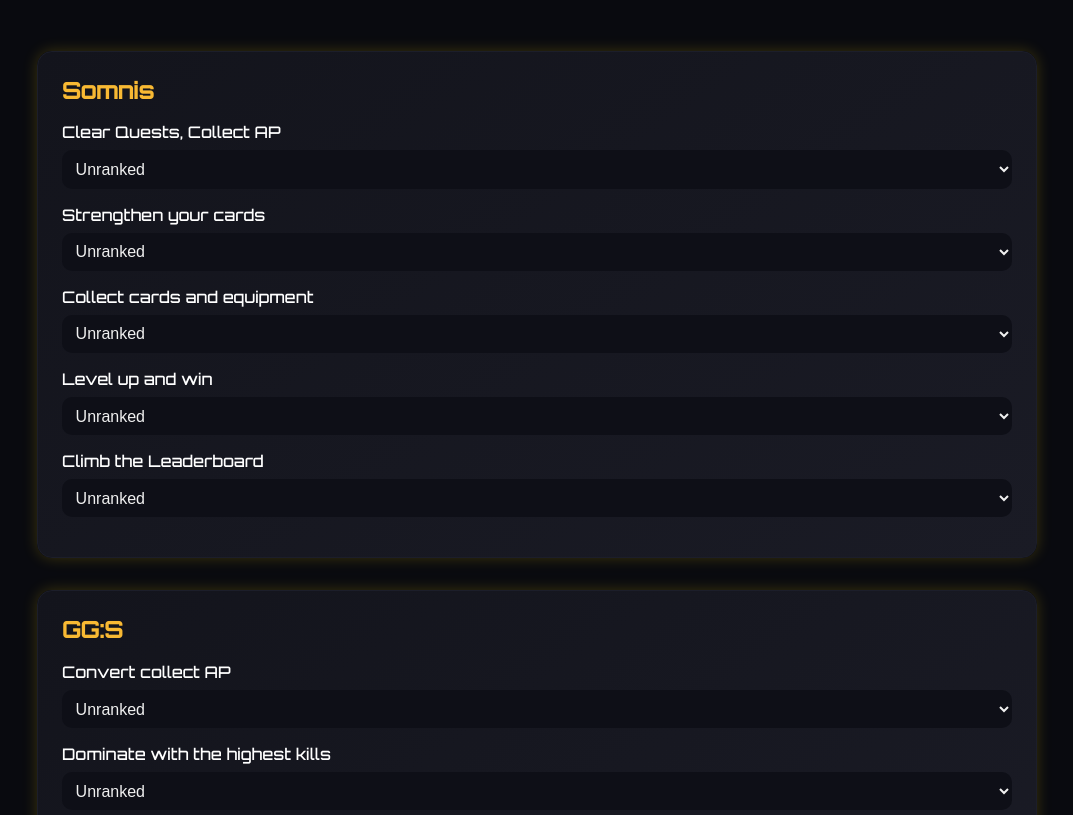
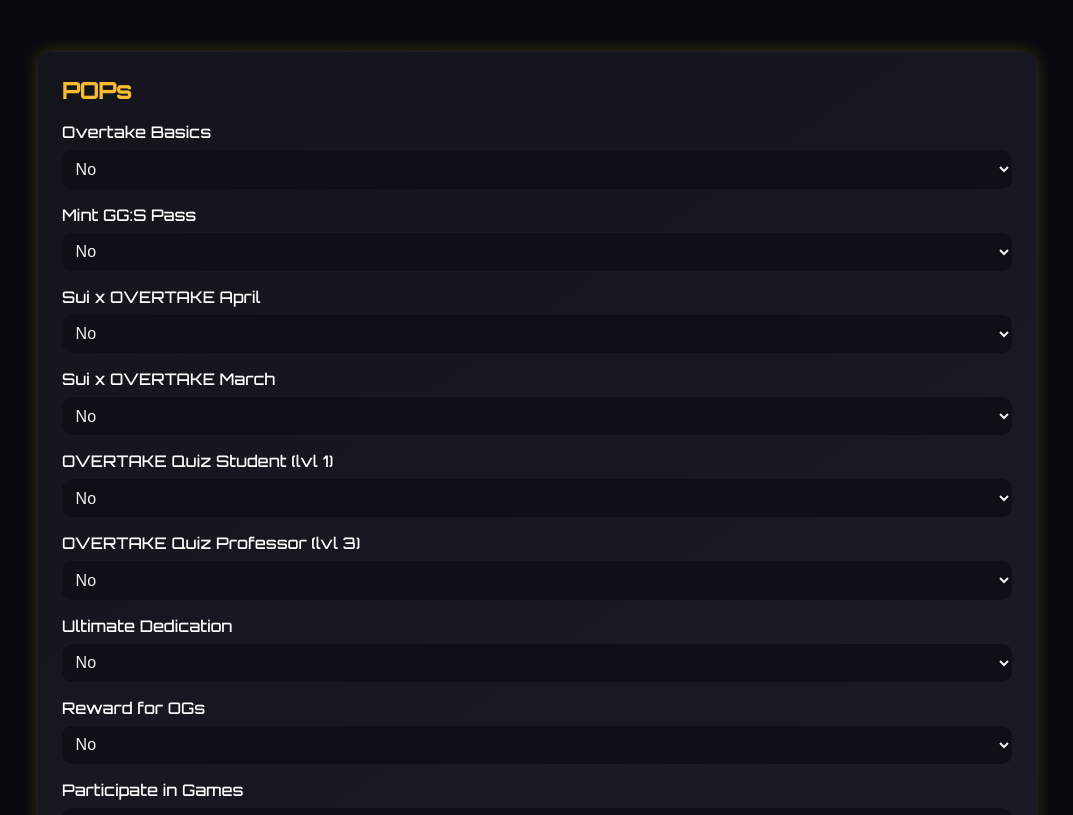
Before and after one commit to ameerchahal/-TAKE-Allocation-checker-only-gamefest-launchpools-, a plain HTML site: page index.html in a window 1280 px wide. Shown: the part 132-947 px from the top of the page, without its empty margins (103-1176 px from the left). Drawn offline with Linux system fonts and the light colour scheme.

Commit message:
Update index.html

```diff
--- a/index.html
+++ b/index.html
@@ -12,20 +12,17 @@
       background-color: #090a0f;
       color: white;
     }
-
     header {
       text-align: center;
       padding: 2rem 1rem 1rem;
       color: #f8b933;
     }
-
     header img {
       width: 80px;
       height: 80px;
       border-radius: 12px;
       margin-bottom: 1rem;
     }
-
     .wrapper {
       display: flex;
       flex-direction: column;
@@ -34,7 +31,6 @@
       margin: 0 auto;
       padding: 1rem;
     }
-
     .category {
       background: linear-gradient(145deg, #13141c, #1a1b25);
       border: 1px solid #1c1e2a;
@@ -42,23 +38,19 @@
       padding: 1.5rem;
       box-shadow: 0 0 15px rgba(255, 215, 0, 0.2);
     }
-
     .category h2 {
       margin-top: 0;
       color: #f8b933;
       font-size: 1.4rem;
     }
-
-    .pool {
+    .pool, .check, .rank-check {
       margin-bottom: 1rem;
     }
-
     label {
       display: block;
       margin-bottom: 0.5rem;
     }
-
-    select {
+    select, input[type="number"] {
       width: 100%;
       padding: 0.6rem;
       font-size: 1rem;
@@ -68,12 +60,10 @@
       color: #f0f0f0;
       outline: none;
     }
-
     .result {
       margin-top: 0.5rem;
       color: #80ffd3;
     }
-
     .total {
       text-align: center;
       font-size: 1.8rem;
@@ -81,12 +71,10 @@
       color: #76ff03;
       font-weight: bold;
     }
-
     .actions {
       text-align: center;
       margin-bottom: 2rem;
     }
-
     button {
       padding: 0.75rem 1.5rem;
       margin: 0.5rem;
@@ -98,11 +86,9 @@
       cursor: pointer;
       transition: all 0.2s ease-in-out;
     }
-
     button:hover {
       background: #ffdf65;
     }
-
     @media screen and (max-width: 600px) {
       .wrapper {
         padding: 1rem 0.5rem;
@@ -117,51 +103,37 @@
   </header>
 
   <div class="wrapper">
+    <!-- Existing categories here -->
+
     <div class="category">
-      <h2>Somnis</h2>
-      <div class="pool" data-pool="Clear Quests, Collect AP">
-        <label>Clear Quests, Collect AP</label>
-        <select></select>
-        <div class="result"></div>
-      </div>
-      <div class="pool" data-pool="Strengthen your cards">
-        <label>Strengthen your cards</label>
-        <select></select>
-        <div class="result"></div>
-      </div>
-      <div class="pool" data-pool="Collect cards and equipment">
-        <label>Collect cards and equipment</label>
-        <select></select>
-        <div class="result"></div>
-      </div>
-      <div class="pool" data-pool="Level up and win">
-        <label>Level up and win</label>
-        <select></select>
-        <div class="result"></div>
-      </div>
-      <div class="pool" data-pool="Climb the Leaderboard">
-        <label>Climb the Leaderboard</label>
-        <select></select>
-        <div class="result"></div>
+      <h2>POPs</h2>
+      <div class="check" data-check="Overtake Basics"> <label>Overtake Basics</label><select><option>No</option><option>Yes</option></select><div class="result"></div></div>
+      <div class="check" data-check="Mint GG:S Pass"><label>Mint GG:S Pass</label><select><option>No</option><option>Yes</option></select><div class="result"></div></div>
+      <div class="check" data-check="Sui x OVERTAKE April"><label>Sui x OVERTAKE April</label><select><option>No</option><option>Yes</option></select><div class="result"></div></div>
+      <div class="check" data-check="Sui x OVERTAKE March"><label>Sui x OVERTAKE March</label><select><option>No</option><option>Yes</option></select><div class="result"></div></div>
+      <div class="check" data-check="OVERTAKE Quiz Student (lvl 1)"><label>OVERTAKE Quiz Student (lvl 1)</label><select><option>No</option><option>Yes</option></select><div class="result"></div></div>
+      <div class="check" data-check="OVERTAKE Quiz Professor (lvl 3)"><label>OVERTAKE Quiz Professor (lvl 3)</label><select><option>No</option><option>Yes</option></select><div class="result"></div></div>
+      <div class="check" data-check="Ultimate Dedication"><label>Ultimate Dedication</label><select><option>No</option><option>Yes</option></select><div class="result"></div></div>
+      <div class="check" data-check="Reward for OGs"><label>Reward for OGs</label><select><option>No</option><option>Yes</option></select><div class="result"></div></div>
+      <div class="check" data-check="Participate in Games"><label>Participate in Games</label><select><option>No</option><option>Yes</option></select><div class="result"></div></div>
+      <div class="check" data-check="Prove Your Love"><label>Prove Your Love</label><select><option>No</option><option>Yes</option></select><div class="result"></div></div>
+    </div>
+
+    <div class="category">
+      <h2>SOMNIS Season 1</h2>
+      <div class="rank-check">
+        <label>Enter your Elite League 5 Rank (1-98)</label>
+        <input type="number" id="rankS1" min="1" max="98">
+        <div class="result" id="s1result"></div>
       </div>
     </div>
 
     <div class="category">
-      <h2>GG:S</h2>
-      <div class="pool" data-pool="Convert collect AP">
-        <label>Convert collect AP</label>
-        <select></select>
-        <div class="result"></div>
-      </div>
-      <div class="pool" data-pool="Dominate with the highest kills">
-        <label>Dominate with the highest kills</label>
-        <select></select>
-        <div class="result"></div>
-      </div>
-      <div class="pool" data-pool="Survive the zombie hordle">
-        <label>Survive the zombie hordle</label>
-        <select></select>
-        <div class="result"></div>
+      <h2>SOMNIS Season 2 (November Event)</h2>
+      <div class="rank-check">
+        <label>Enter your November Event Rank (1-1000)</label>
+        <input type="number" id="rankS2" min="1" max="1000">
+        <div class="result" id="s2result"></div>
       </div>
     </div>
 
@@ -174,124 +146,72 @@
   </div>
 
   <script>
-    const allocations = {
-      'Clear Quests, Collect AP': {
-        Champion: 250000,
-        Grandmaster: 150000,
-        Master: 100000,
-        Diamond: 57142.86,
-        Platinum: 18888.89,
-        Gold: 3000,
-        Silver: 522.22,
-        Unranked: 0
-      },
-      'Strengthen your cards': {
-        Champion: 56000,
-        Grandmaster: 30000,
-        Master: 12000,
-        Diamond: 5000,
-        Platinum: 1500,
-        Gold: 750,
-        Silver: 100,
-        Unranked: 0
-      },
-      'Collect cards and equipment': {
-        Champion: 125000,
-        Grandmaster: 75000,
-        Master: 50000,
-        Diamond: 28142.43,
-        Platinum: 9444.44,
-        Gold: 1500,
-        Silver: 261.11,
-        Unranked: 0
-      },
-      'Level up and win': {
-        Champion: 75000,
-        Grandmaster: 45000,
-        Master: 30000,
-        Diamond: 17142.86,
-        Platinum: 5666.67,
-        Gold: 900,
-        Silver: 157.67,
-        Unranked: 0
-      },
-      'Climb the Leaderboard': {
-        Champion: 60000,
-        Grandmaster: 54000,
-        Master: 48000,
-        Diamond: 4600,
-        Platinum: 666,
-        Gold: 300,
-        Silver: 148,
-        Unranked: 0
-      },
-      'Convert collect AP': {
-        Champion: 450000,
-        Grandmaster: 300000,
-        Master: 225000,
-        Diamond: 23969.07,
-        Platinum: 2833.33,
-        Gold: 450,
-        Silver: 56.67,
-        Unranked: 0
-      },
-      'Dominate with the highest kills': {
-        Champion: 300000,
-        Grandmaster: 200000,
-        Master: 150000,
-        Diamond: 15979.38,
-        Platinum: 1888.89,
-        Gold: 300,
-        Silver: 37.78,
-        Unranked: 0
-      },
-      'Survive the zombie hordle': {
-        Champion: 150000,
-        Grandmaster: 100000,
-        Master: 75000,
-        Diamond: 7989.69,
-        Platinum: 944.44,
-        Gold: 150,
-        Silver: 18.89,
-        Unranked: 0
-      }
+    const popAllocations = {
+      "Overtake Basics": 1.064,
+      "Mint GG:S Pass": 10.13,
+      "Sui x OVERTAKE April": 34.89,
+      "Sui x OVERTAKE March": 31.68,
+      "OVERTAKE Quiz Student (lvl 1)": 8.45,
+      "OVERTAKE Quiz Professor (lvl 3)": 45.97,
+      "Ultimate Dedication": 1953.12,
+      "Reward for OGs": 703.23,
+      "Participate in Games": 199.46,
+      "Prove Your Love": 1253.91
     };
 
-    const tiers = ['Unranked', 'Silver', 'Gold', 'Platinum', 'Diamond', 'Master', 'Grandmaster', 'Champion'];
+    const s1Ranks = [14799,13900,13772,13433,13379,12961,12352,12095,12061,11965,11854,11740,11620,11541,11521,11506,11441,11435,11410,11398,11395,11390,11384,11384,11284,11284,11108,10895,10855,10838,10544,10394,10391,10325,10274,10212,10183,10172,10132,10103,10075,10024,9984,9961,9938,9910,9896,9870,9870,9847,9836,9765,9674,9557,9551,9540,9400,9392,9378,9329,9329,9307,9295,9289,9281,9278,9267,9264,9264,9261,9261,9258,9258,9255,9255,9250,9250,9247,9244,9244,9244,9244,9244,9244,9241,9241,9238,9235,9233,9230,9227,9227,9227,9227,9224,9221];
 
-    document.querySelectorAll('.pool').forEach(poolDiv => {
-      const poolName = poolDiv.dataset.pool;
-      const select = poolDiv.querySelector('select');
-      tiers.forEach(tier => {
-        const opt = document.createElement('option');
-        opt.value = tier;
-        opt.textContent = tier;
-        select.appendChild(opt);
-      });
+    function getS2Allocation(rank) {
+      if (rank == 1) return 150000;
+      if (rank == 2) return 100000;
+      if (rank == 3) return 70000;
+      if (rank <= 10) return 25000;
+      if (rank <= 20) return 10000;
+      if (rank <= 50) return 5000;
+      if (rank <= 100) return 2000;
+      if (rank <= 200) return 1000;
+      if (rank <= 500) return 500;
+      if (rank <= 1000) return 200;
+      return 0;
+    }
 
+    document.querySelectorAll('.check').forEach(div => {
+      const checkName = div.dataset.check;
+      const select = div.querySelector('select');
       select.addEventListener('change', () => {
-        const tier = select.value;
-        const amount = allocations[poolName][tier] || 0;
-        poolDiv.querySelector('.result').textContent = `${amount.toLocaleString()} $TAKE`;
+        const value = select.value === 'Yes' ? popAllocations[checkName] : 0;
+        div.querySelector('.result').textContent = `${value.toLocaleString()} $TAKE`;
         calculateTotal();
       });
     });
 
+    document.getElementById('rankS1').addEventListener('input', () => {
+      const rank = parseInt(document.getElementById('rankS1').value);
+      let val = (rank >= 1 && rank <= 98) ? s1Ranks[rank - 1] : 0;
+      document.getElementById('s1result').textContent = `${val.toLocaleString()} $TAKE`;
+      calculateTotal();
+    });
+
+    document.getElementById('rankS2').addEventListener('input', () => {
+      const rank = parseInt(document.getElementById('rankS2').value);
+      const val = getS2Allocation(rank);
+      document.getElementById('s2result').textContent = `${val.toLocaleString()} $TAKE`;
+      calculateTotal();
+    });
+
     function calculateTotal() {
       let total = 0;
-      document.querySelectorAll('.pool').forEach(poolDiv => {
-        const poolName = poolDiv.dataset.pool;
-        const tier = poolDiv.querySelector('select').value;
-        total += allocations[poolName][tier] || 0;
+      document.querySelectorAll('.result').forEach(r => {
+        const val = parseFloat(r.textContent.replace(/[^\d.]/g, '')) || 0;
+        total += val;
       });
       document.getElementById('total').textContent = total.toLocaleString();
     }
 
     function resetForm() {
-      document.querySelectorAll('.pool').forEach(poolDiv => {
-        poolDiv.querySelector('select').value = 'Unranked';
-        poolDiv.querySelector('.result').textContent = '';
-      });
+      document.querySelectorAll('select').forEach(s => s.value = 'No');
+      document.querySelectorAll('input[type="number"]').forEach(i => i.value = '');
+      document.querySelectorAll('.result').forEach(r => r.textContent = '');
       calculateTotal();
     }
 
```
